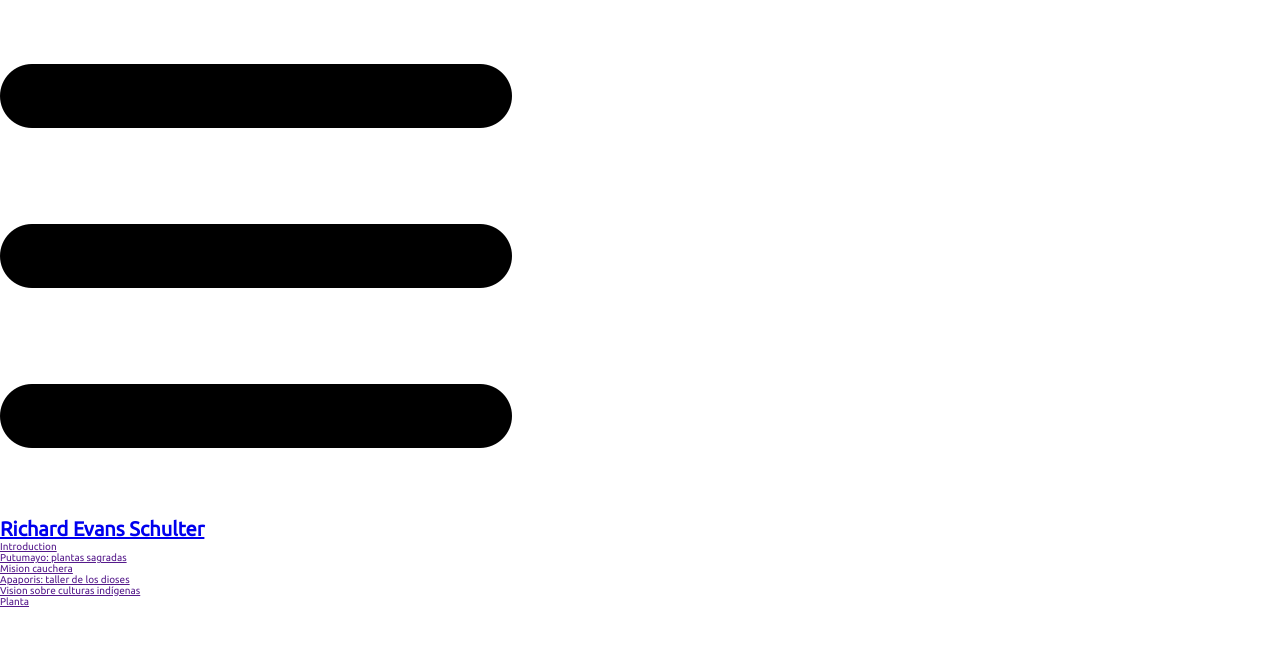
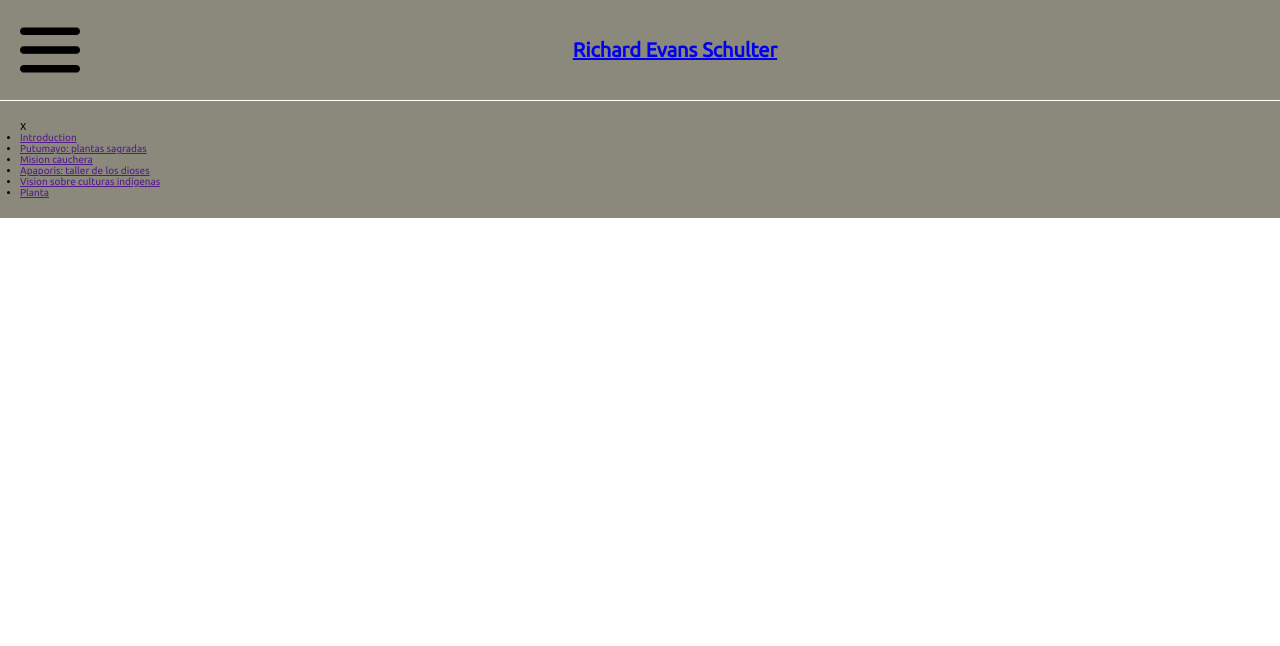
Before and after one commit to ButchBet/Richard-Evans-Schulter-Blog, a website built with webpack: page public/index.html in a window 1280 px wide. Built offline with nearby package versions, Linux system fonts and the light colour scheme; files whose address does not match are found by name.

Commit message:
Going ahead with the header.

```diff
--- a/public/index.html
+++ b/public/index.html
@@ -8,15 +8,19 @@
 </head>
 <body>
     <header class="header">
-        <h1 class="header__title"><a href="./" class="header__link">
+        <h1 class="header__title">
             <figure class="menu" id="menu">
-                <img src="" alt="Menu Image" class="menu__image" id="menuImg">
+                <img src="" alt="Menu Image" class="menu__img" id="menuImg">
             </figure>
 
-            Richard Evans Schulter</a>
+            <div class="title">
+                <a href="./" class="title__link">Richard Evans Schulter</a>
+            </div>
         </h1>
 
         <nav class="header__nav">
+            <div class="close" id="close">X</div>
+
             <ul class="list">
                 <li class="list__item"><a href="" class="list__link">Introduction</a></li>
                 <li class="list__item"><a href="" class="list__link">Putumayo: plantas sagradas</a></li>
--- a/src/index.js
+++ b/src/index.js
@@ -1,7 +1,7 @@
 import '@styles/styles.css';
 import '@styles/tablet.css';
 import '@styles/desktop.css';
-import menuImg from './assets/images/menu.png';
+import menuImg from '@images/menu.png';
 
 // Inserting the image menu image
 document.getElementById('menuImg').src = menuImg;
--- a/src/styles/styles.css
+++ b/src/styles/styles.css
@@ -29,5 +29,92 @@
     -webkit-text-size-adjust: 100%;
 }
 
-body {
+/*
+1. position
+2. box model
+3. typography
+4. visual
+5. ohter
+ */
+
+ /* 1 */
+ .header__title,
+ .title,
+ .menu {
+    display: flex;
+ }
+
+ .header__title,
+ .title,
+ .menu {
+    flex-flow: row wrap;
+ }
+
+ .header__title {
+    justify-content: space-between;
+ }
+
+ .title {
+    justify-content: center;
+ }
+
+ .header__title,
+ .title,
+ .menu {
+    align-content: center;
+ }
+
+ .header__title {
+    position: relative;
+ }
+
+
+ /* 2 */
+ .header {
+    /* height: 200px; */
 }
+
+.header__title,
+.header__nav {
+    padding: 20px;
+}
+
+
+.header__title {
+    height: 50%;
+    gap: 10px;
+    border-bottom: .5px solid var(--white);
+}
+
+.menu {
+    height: 100%;
+    width: 60px;
+}
+
+.menu__img {
+    width: 100%;
+}
+
+.title {
+    width: calc(100% - 70px);
+}
+
+.title__link {
+    text-align: center;
+}
+ /* 3 */
+
+ /* 4 */
+ .header {
+    /* background: url('https://cdn.colombia.com/images/v2/turismo/sitios-turisticos/amazonas/reserva-natural-amazonas-800.jpg'); */
+    /* background-clip: unset; */
+    background-size: cover;
+    background-attachment: fixed;
+
+    background: var(--dark-brown);
+ }
+
+ .header__title {
+ }
+
+ /* 5 */
```
